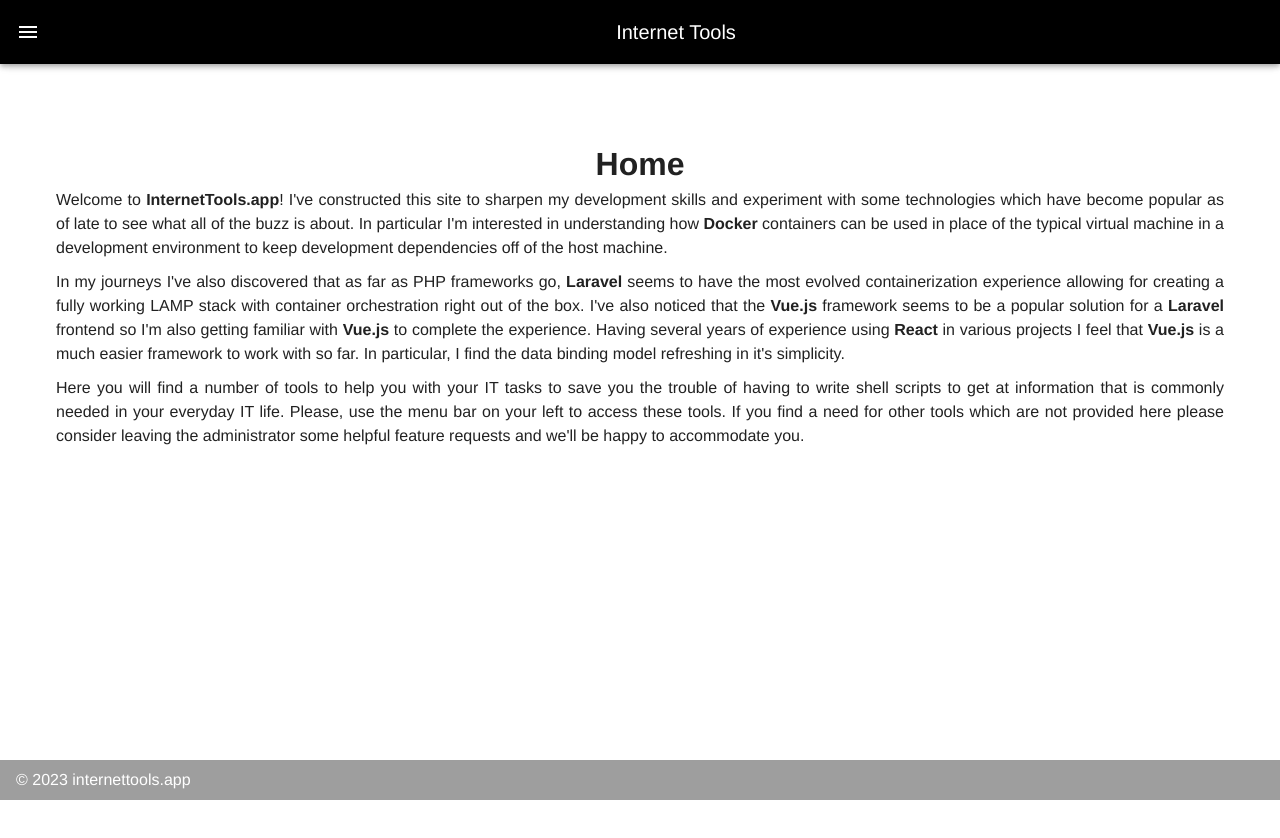
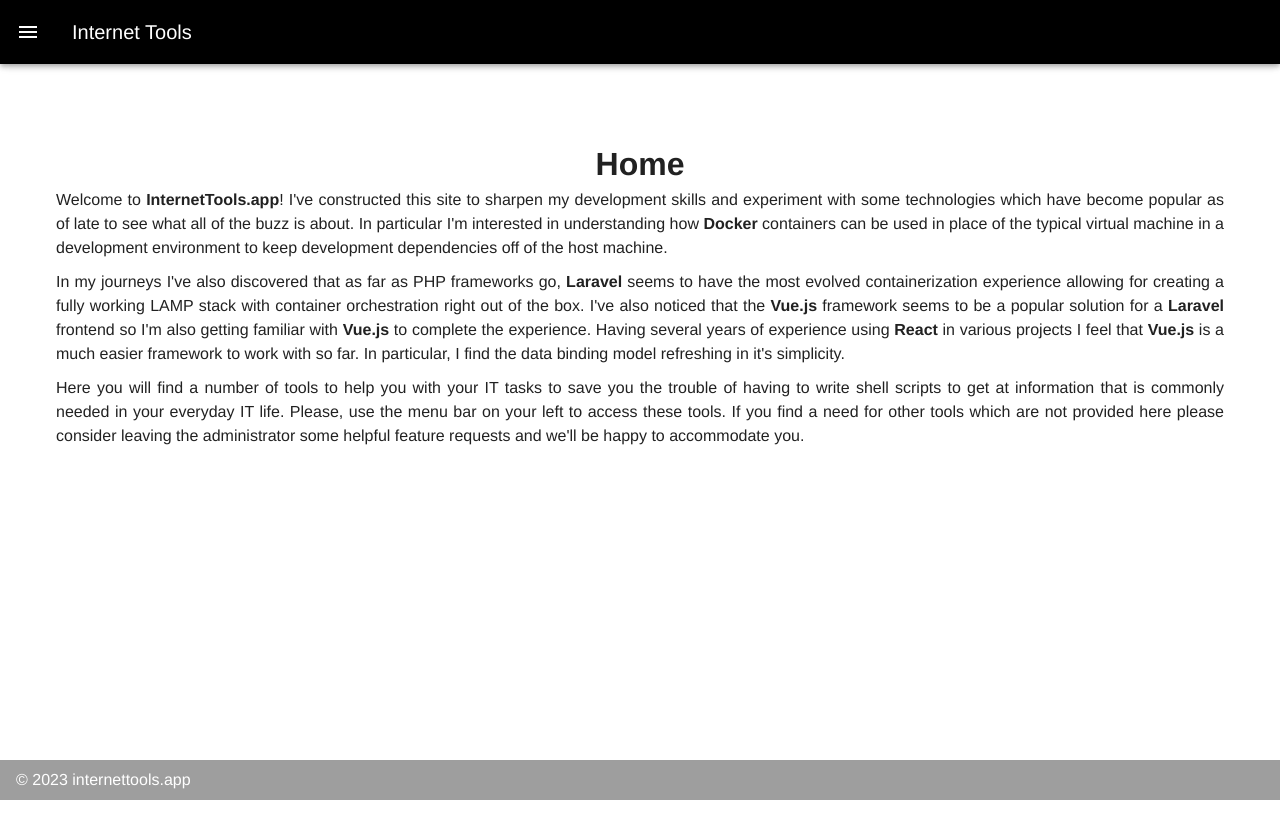
Before and after one commit to butler1970/vue, a Vue app: page / in a window 1280 px wide. Shown: the top 838 px of the page. Built offline with nearby package versions, Linux system fonts and the light colour scheme.

Commit message:
Fixing app title bar.

```diff
--- a/src/App.vue
+++ b/src/App.vue
@@ -2,7 +2,7 @@
   <v-app>
     <v-app-bar color="primary" class="flex-grow-0" app>
       <v-app-bar-nav-icon @click.stop="drawer = !drawer"></v-app-bar-nav-icon>
-      <v-app-bar-title>Internet Tools</v-app-bar-title>
+      <v-app-bar-title class="app-bar-title">Internet Tools</v-app-bar-title>
     </v-app-bar>
     <v-navigation-drawer app v-model="drawer">
       <v-list-item>
@@ -64,8 +64,7 @@ export default {
   margin-top: 60px;
 }
 
-.content {
-  margin: auto;
-  width: 80%;
+.app-bar-title {
+  text-align: left;
 }
 </style>
```
